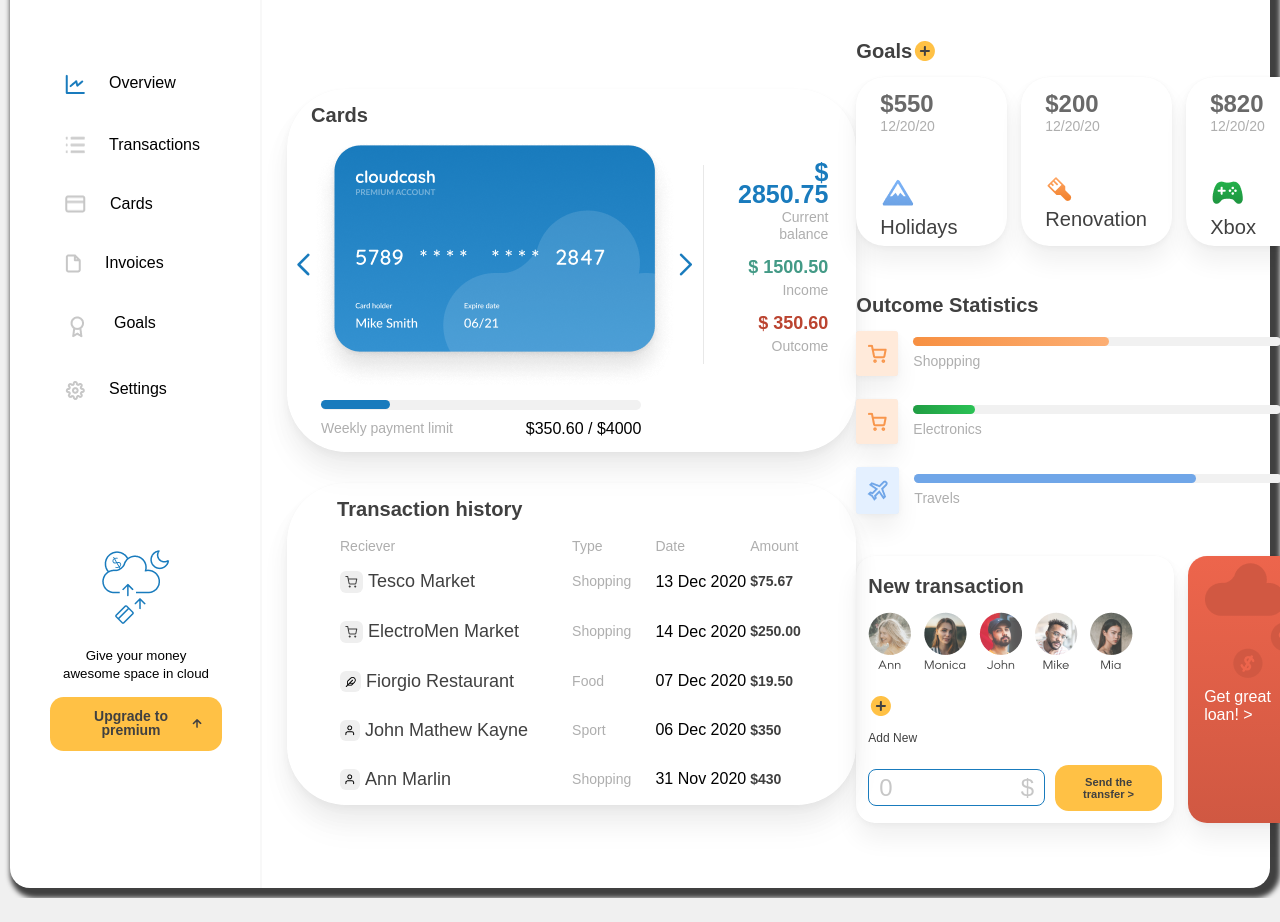
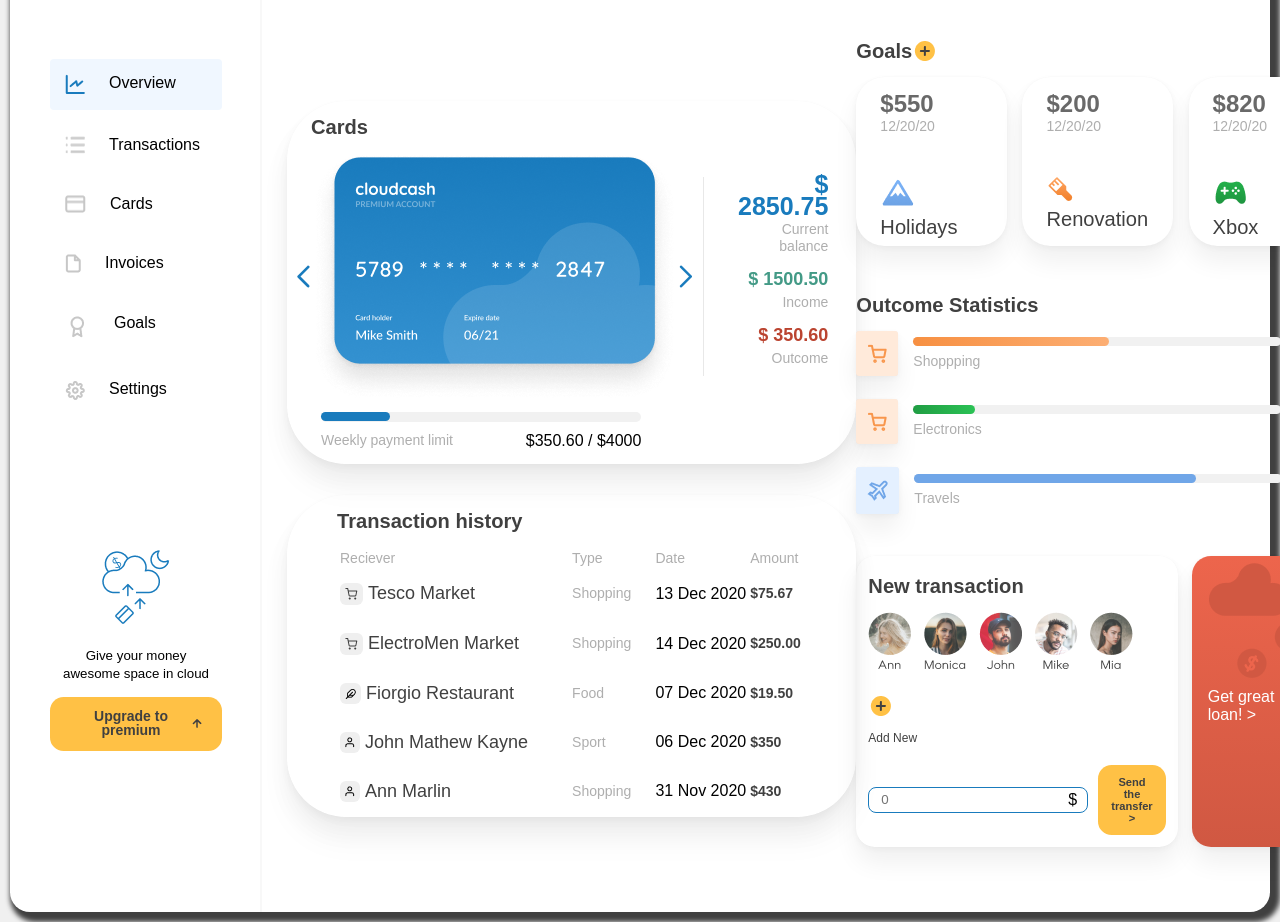
Before and after one commit to oichievas/task-3, a plain HTML site: page index.html in a window 1280 px wide. Shown: the part 124-1046 px from the top of the page. Before the commit the page ends 1022 px from the top, so only its background shows below. Drawn offline with Linux system fonts and the light colour scheme.

Commit message:
Fixed some mistakes the mentor said

```diff
--- a/css/style.css
+++ b/css/style.css
@@ -21,6 +21,10 @@
   a {
     text-decoration: none;
     color: inherit;
+    cursor: pointer;
+  }
+
+  button {
     cursor: pointer;
   }
 
@@ -85,6 +89,11 @@
     gap: 24px;
     padding: 15px;
 
+  }
+
+  .blue{
+    background: #F0F7FF;
+    border-radius: 4px;
   }
 
   .menu > li:hover {
@@ -469,14 +478,6 @@
     align-items: center;
   }
 
-  .left_button {
-    display: flex;
-    gap: 128px;
-    border: 1px solid #197BBD;
-    border-radius: 8px;
-    padding: 3px 10px
-  }
-
   .left_button p {
     font-weight: 300;
   font-size: 23.9789px;
@@ -503,4 +504,21 @@
     color: #fff;
     padding: 6px 16px;
   }
+
+  .absolute_dollar {
+
+  }
+
+  .left_button {
+    display: flex;
+    gap: 8px;
+    border: 1px solid #197BBD;
+    border-radius: 8px;
+    padding: 3px 10px
+  }
+
+  .left_button input {
+    border: none;
+    outline: none;
+  }
   /* content */
--- a/index.html
+++ b/index.html
@@ -23,7 +23,7 @@
                         <div class="list">
                             <ul class="menu">
                                 <li><a href="">
-                                    <div class="menu_list">
+                                    <div class="menu_list blue">
                                         <img src="img/Overview.png" alt="">
                                         <p>Overview</p>
                                     </div>
@@ -300,8 +300,8 @@
                                         </div>
                                         <div class="buttons_wrap">
                                             <div class="left_button">
-                                                <p>0</p>
-                                                <p>$</p>
+                                                <input type="text" placeholder="0">
+                                                <div class="absolute_dollar">$</div>
                                             </div>
                                             <div class="right_button">
                                                 <button>Send the transfer ></button>
```
